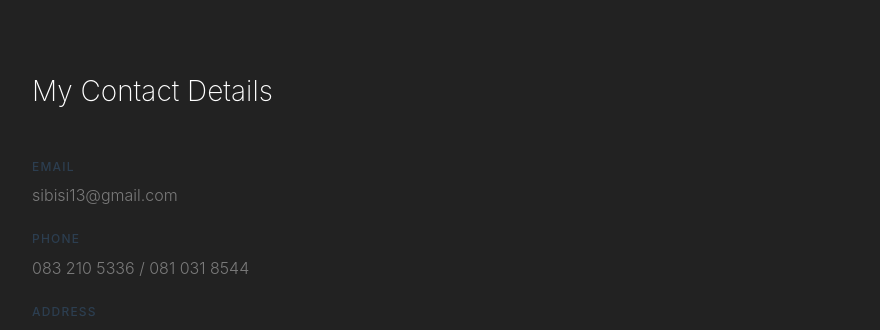
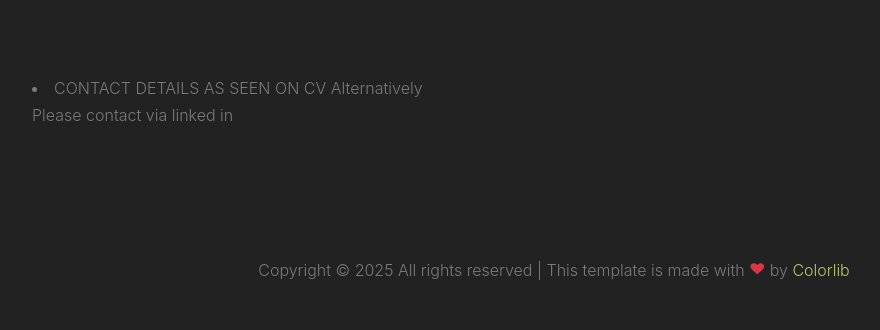
Before and after one commit to SibisiNqobile/rezume-master, a plain HTML site: page index.html in a window 1280 px wide. Shown: the part 3627-3957 px from the top of the page, without its empty margins (86-966 px from the left). Drawn offline with nearby package versions, Linux system fonts and the light colour scheme; files whose address does not match are found by name.

Commit message:
removed sensetive info

```diff
--- a/index.html
+++ b/index.html
@@ -191,22 +191,9 @@
 				</div>
 
 				<div class="col-md-5 pl-md-5">
-					<h3 class="mb-5">My Contact Details</h3>
-					<ul class="site-contact-details">
 						<li>
-							<span class="text-uppercase">Email</span>
-							sibisi13@gmail.com
-						</li>
-						<li>
-							<span class="text-uppercase">Phone</span>
-							083 210 5336 / 081 031 8544
-						</li>
-
-						<li>
-							<span class="text-uppercase">Address</span>
-							1169 Imbali Unit18 <br>
-							Pietermaritzburg  <br>
-							3201
+							<span class="text-uppercase">contact details as Seen on CV</span>
+							           Alternatively Please contact via linked in
 						</li>
 					</ul>
 				</div>
```
